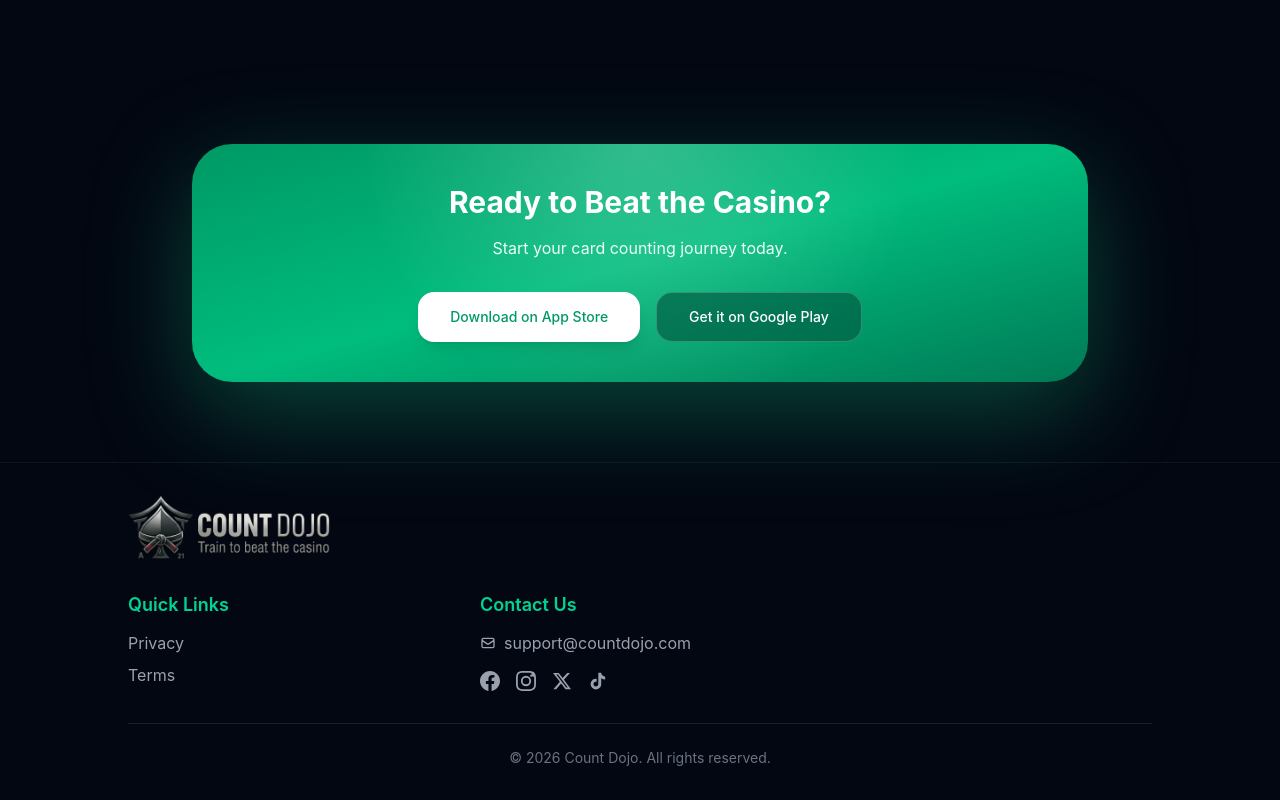
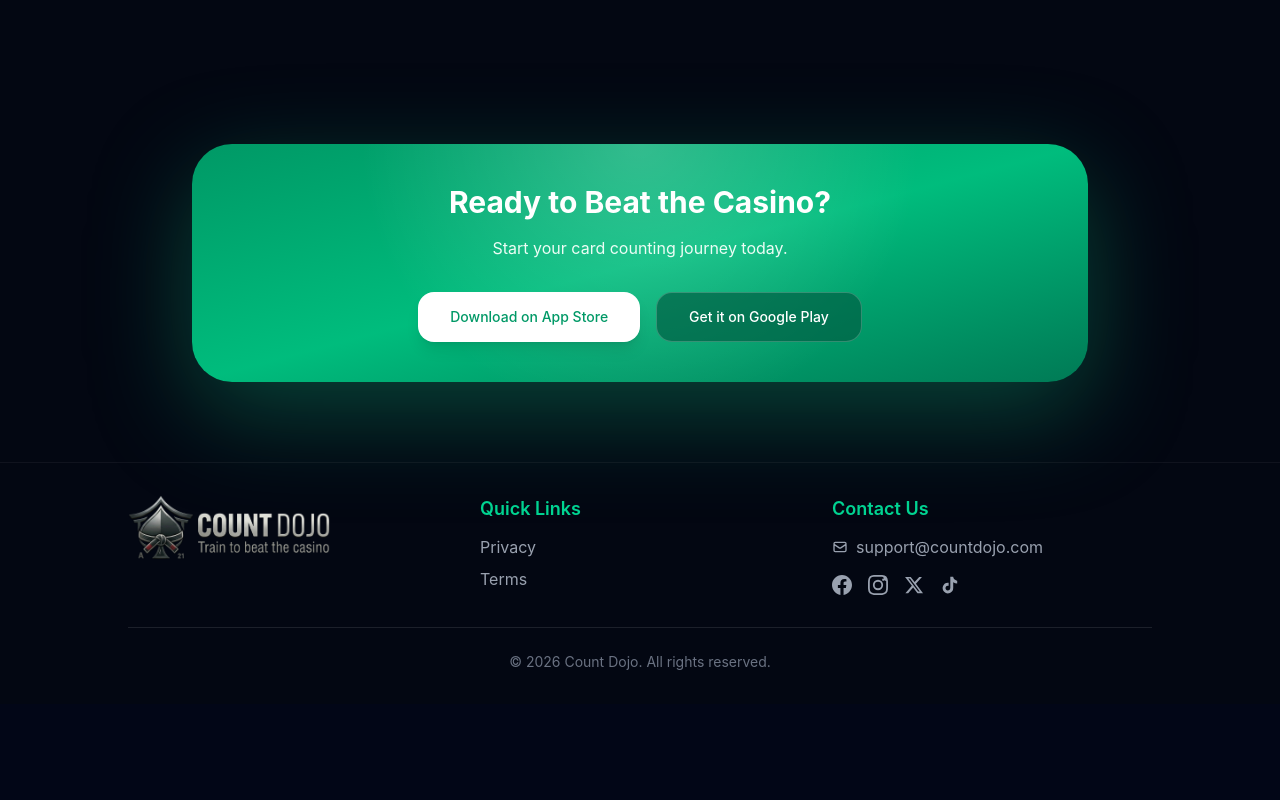
Before and after one commit to TimMarder/countdojo-web, a Next.js app: page / in a window 1280 px wide. Shown: the part 3756-4556 px from the top of the page. After the commit the page ends 4460 px from the top, so only its background shows below. Built offline with nearby package versions, Linux system fonts and the light colour scheme.

Commit message:
Footer: fix layout - logo in its own column, quick links and contact to the right

```diff
--- a/src/app/page.tsx
+++ b/src/app/page.tsx
@@ -714,7 +714,7 @@
         <div className="max-w-5xl mx-auto">
           <div className="grid grid-cols-1 md:grid-cols-3 gap-8">
             {/* Logo Column */}
-            <div className="col-span-1 md:col-span-3">
+            <div>
               <div className="relative h-16 w-[300px]">
                 <Image
                   src="/images/Count Dojo Banner Transparent Background NO BORDERS.png"
```
